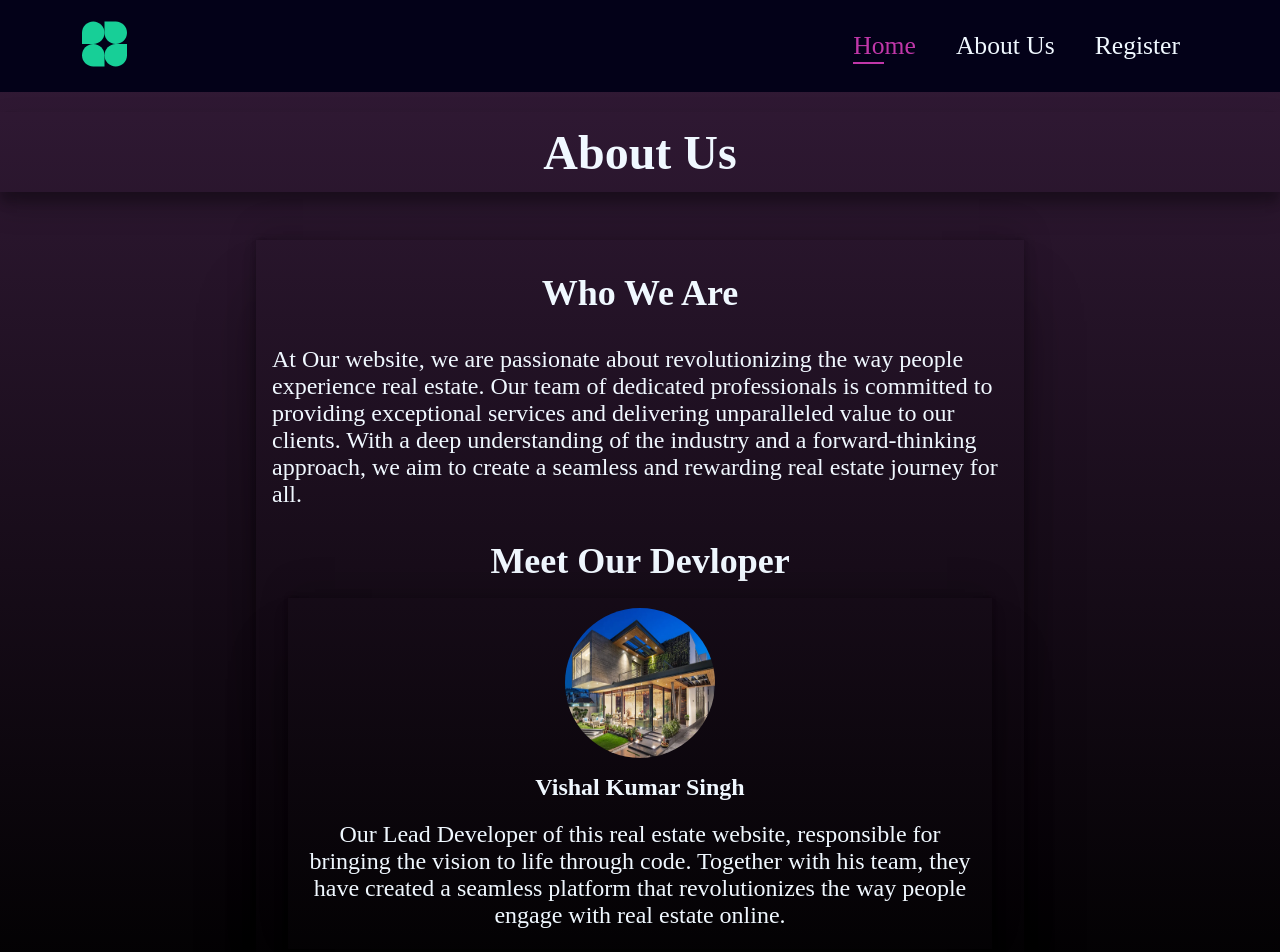
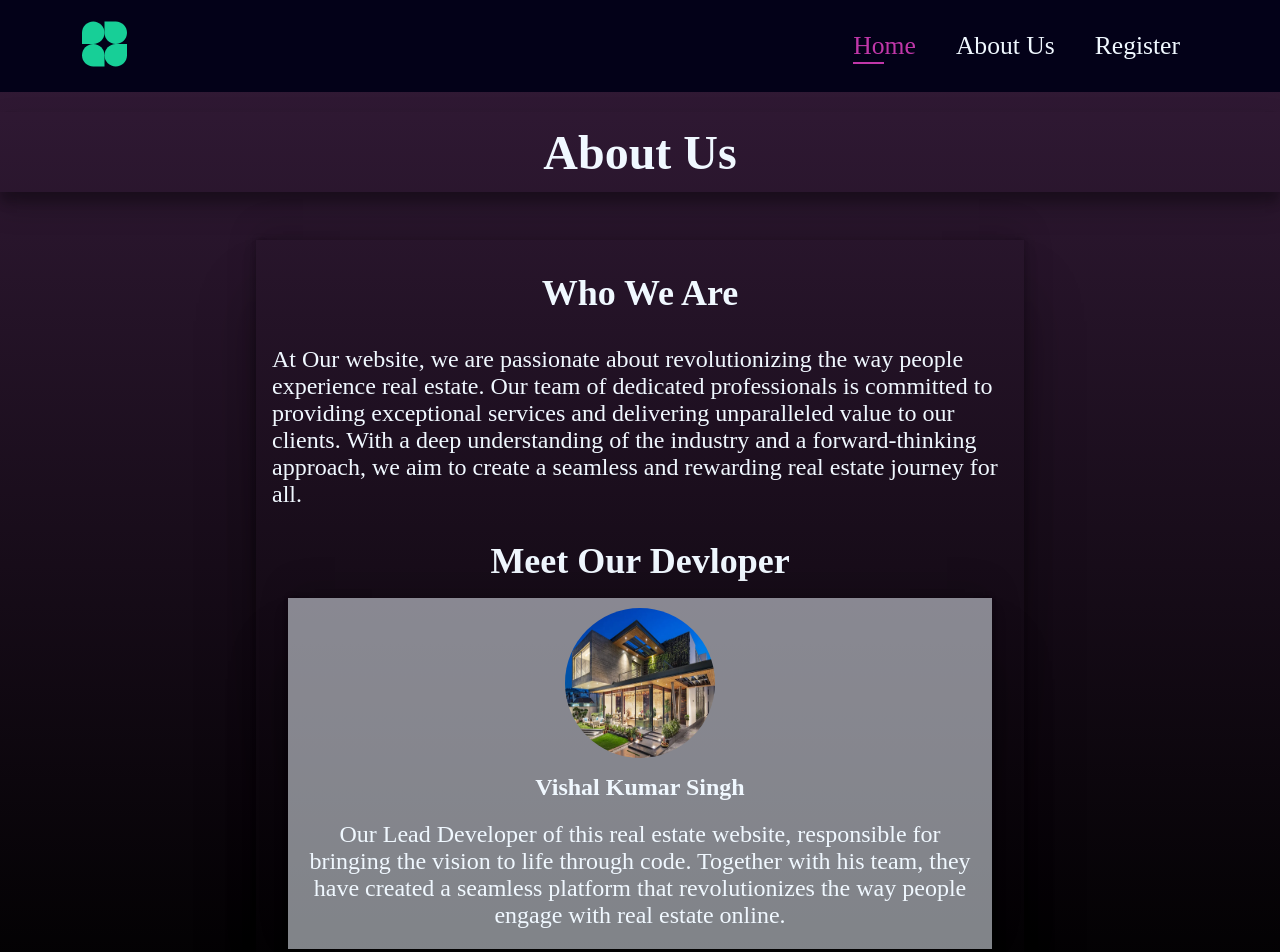
Before and after one commit to vishalkumar9/REAL-ESTATE, a React (Create React App) app in the folder frontend/: page /aboutus in a window 1280 px wide. Shown: the top 952 px of the page. Built offline with nearby package versions, Linux system fonts and the light colour scheme.

Commit message:
change in css

```diff
--- a/frontend/src/components/authentication/UserAuthentication.css
+++ b/frontend/src/components/authentication/UserAuthentication.css
@@ -1,6 +1,6 @@
 .upperdiv{
-    /*background-image: url("../image/13294659_5199419.jpg");*/
-    background-image: linear-gradient(to top , black,#301934);
+    background-image: url("../image/13294659_5199419.jpg");
+    /*background-image: linear-gradient(to top , black,#301934);*/
     /*background-color: #2D033B;*/
     min-height: 100vh;
     background-size: cover;
--- a/frontend/src/components/card/DevloperCard.css
+++ b/frontend/src/components/card/DevloperCard.css
@@ -1,11 +1,11 @@
 .profile-container {
     text-align: center;
     box-shadow: rgba(0, 0, 0, 0.25) 0px 54px 55px, rgba(0, 0, 0, 0.12) 0px -12px 30px, rgba(0, 0, 0, 0.12) 0px 4px 6px, rgba(0, 0, 0, 0.17) 0px 12px 13px, rgba(0, 0, 0, 0.09) 0px -3px 5px;
-    /*width: 2;*/
+    width: 20;
     margin: 1rem 2rem;
-    /*background-color: rgba(240, 248, 255, 0.53);*/
-    /*max-height: 70vh;*/
-    /*min-height: fit-content;*/
+    background-color: rgba(240, 248, 255, 0.53);
+    max-height: 70vh;
+    min-height: fit-content;
 }
 
 .profile-image {
--- a/frontend/src/components/home/Home.css
+++ b/frontend/src/components/home/Home.css
@@ -8,9 +8,7 @@
 
 .home .home_back {
     height: 100%;
-    /*background-image: url("../image/homebg.jpg");*/
-    background-image: linear-gradient(to top , black,#301934);
-    /*background-color: #2D033B;*/
+    background-image: url("../image/homebg.jpg");
     background-size: cover;
     background-position: center;
     background-repeat: no-repeat;
--- a/frontend/src/components/service/Service.css
+++ b/frontend/src/components/service/Service.css
@@ -5,7 +5,6 @@
     flex-direction: column;
     margin-top: 5rem;
     background-image: linear-gradient(to top , black,#301934);
-    /*background-color: #2D033B;*/
     background-size: cover;
     background-position: center;
     background-repeat: no-repeat;
```
